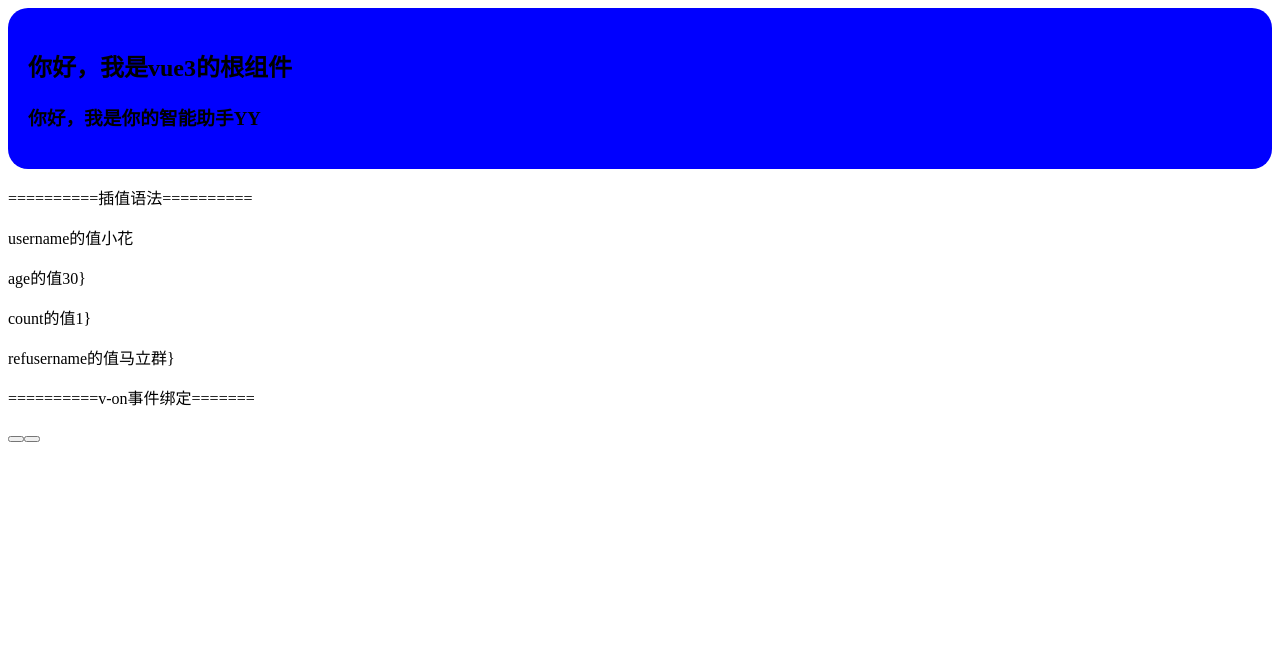
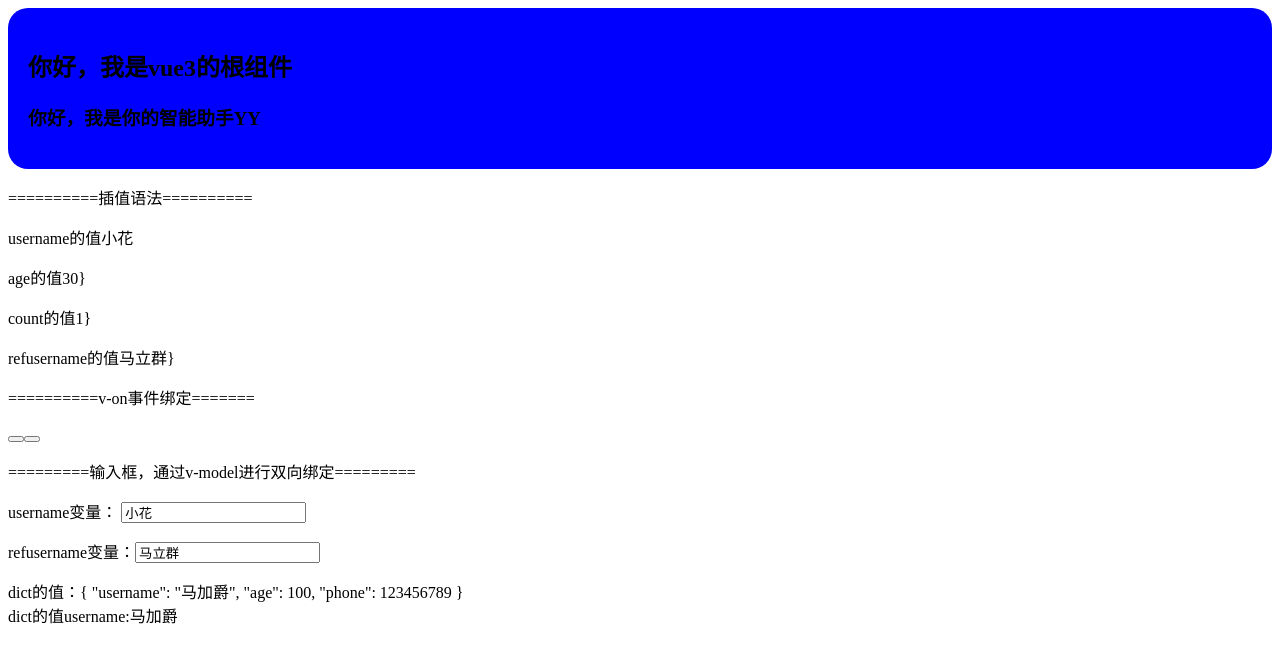
Before and after one commit to Deeplain4280/KUSTSpringAI, a Vue app in the folder kust-ai/: page / in a window 1280 px wide. Shown: the top 662 px of the page. Built offline with nearby package versions, Linux system fonts and the light colour scheme.

Commit message:
学习了v-model输入框双向绑定

```diff
--- a/kust-ai/src/demo/demo1.vue
+++ b/kust-ai/src/demo/demo1.vue
@@ -2,12 +2,12 @@
 
 import vue from "@vitejs/plugin-vue";
 
-const username = "小花";
+let username = "小花";
 let age = 30;
 
 import { ref } from "vue";
 let count = ref(1);
-const refusername = ref("马立群")
+let refusername = ref("马立群")
 
 function addAge() {
   age = age + 1;
@@ -19,6 +19,7 @@ function addCount() {
   console.log("count变量的值正在发生变化", count.value);
 }
 
+let dict = ref({username:"马加爵", age:100, phone:123456789});
 </script>
 
 <template>
@@ -30,6 +31,12 @@ function addCount() {
   <p>==========v-on事件绑定=======</p>
   <button v-on:click="addAge()"></button>
   <button @click="addCount()"></button>
+  <p>=========输入框，通过v-model进行双向绑定=========</p>
+  <p>username变量： <input type="text" v-model = "username"></p>
+  <p>refusername变量：<input type="text" v-model ="refusername"></p>
+
+  dict的值：{{dict}}<br>
+  dict的值username:{{dict.username}}
 </template>
 
 <style scoped>
```
